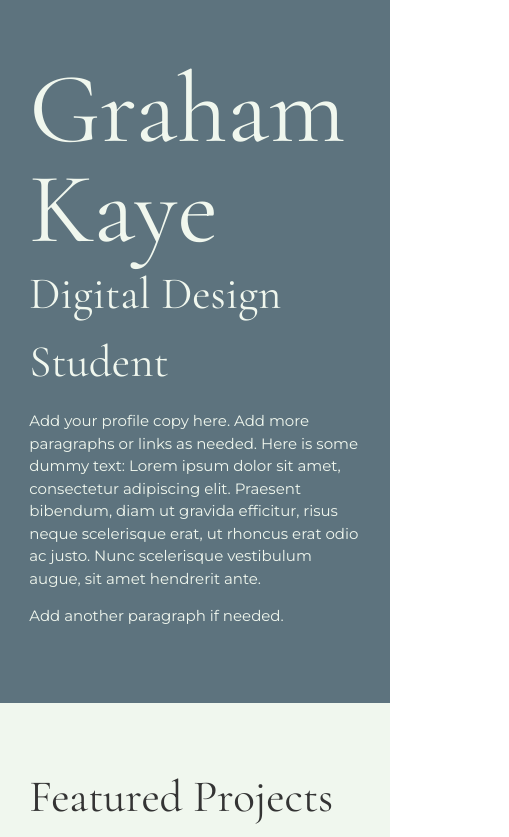
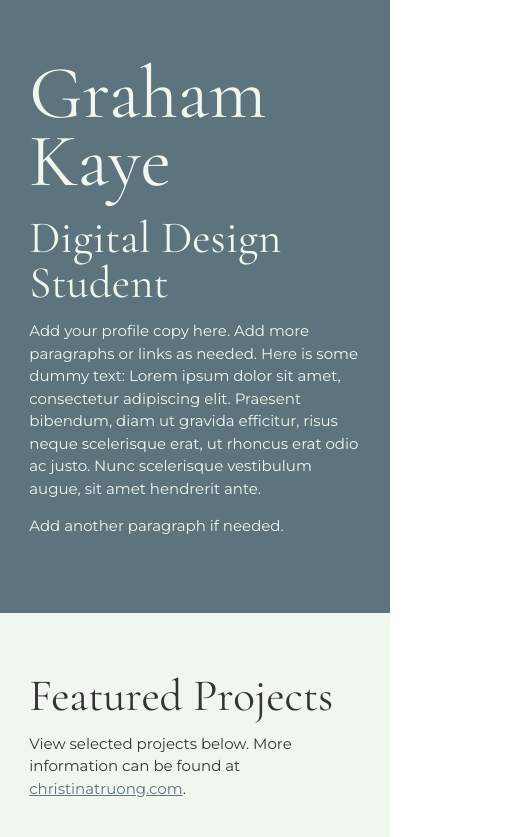
Before and after one commit to nic-dgl203-2021FA/assignment1a-kgkaye, a plain HTML site: page index.html in a window 390 px wide. Shown: the top 837 px of the page, 509 px wide, since content can reach past the window. Drawn offline with nearby package versions, Linux system fonts and the light colour scheme.

Commit message:
Specify responsive styles for smaller screens (h1 and h2)
also .contact-list stacks vertically at small screen

```diff
--- a/css/styles.css
+++ b/css/styles.css
@@ -132,8 +132,6 @@ footer {
 .contact-list {
     list-style-type: none;
     padding: 0;
-    display: flex;
-    justify-content: center;
 }
 .contact-list a {
     padding: 15px;
@@ -154,4 +152,21 @@ footer {
         grid-template-columns: 1fr 2fr;
         column-gap: 20px;
     }
+    .contact-list {
+        display: flex;
+        justify-content: center;
+    }
 }
+@media screen and (max-width:749px){
+    h1 {
+        font-size: 75px;
+        line-height: 0.9;
+        margin-bottom: 20px;
+    }
+    h2 {
+        line-height: 1;
+    }
+    .contact-list a {
+        padding: 5px;
+    }
+}
```
